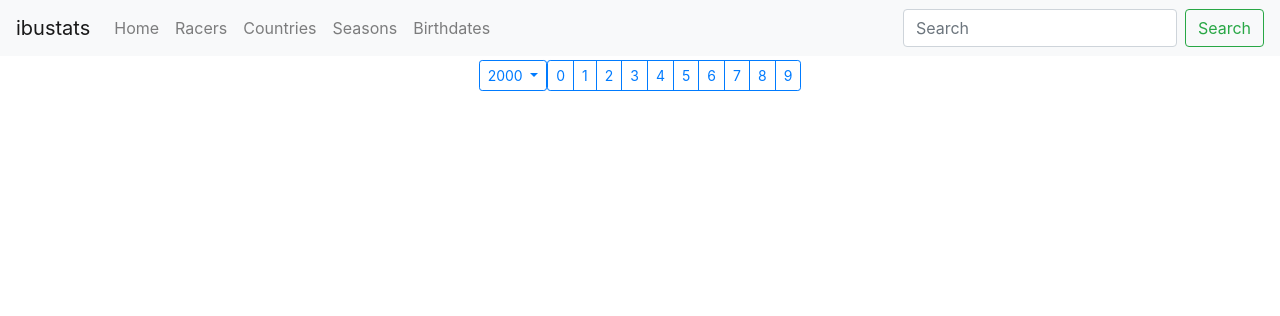
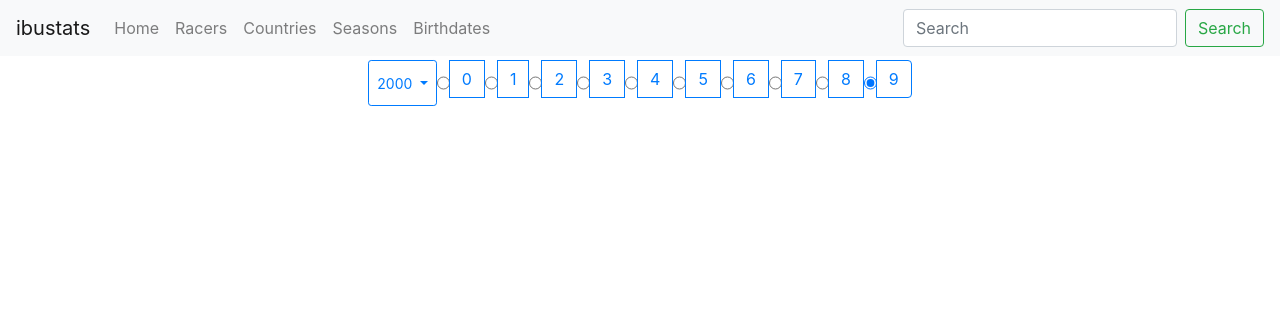
Before and after one commit to dreamerminsk/news, a Python web app: template templates/Birthdates.html in a window 1280 px wide. Shown: the top 316 px of the page. Run offline with Jinja, Linux system fonts and the light colour scheme; the template is opened without the code that fills it, so the values that code supplies are empty; some libraries are stand-ins or nearby versions.

Commit message:
Update Birthdates.html

```diff
--- a/templates/Birthdates.html
+++ b/templates/Birthdates.html
@@ -26,16 +26,26 @@
                     </div>
                 </div>
                 <div id="years" class="btn-group" role="group" aria-label="First group">
-                    <button type="button" class="btn btn-sm btn-outline-primary">0</button>
-                    <button type="button" class="btn btn-sm btn-outline-primary">1</button>
-                    <button type="button" class="btn btn-sm btn-outline-primary">2</button>
-                    <button type="button" class="btn btn-sm btn-outline-primary">3</button>
-                    <button type="button" class="btn btn-sm btn-outline-primary">4</button>
-                    <button type="button" class="btn btn-sm btn-outline-primary">5</button>
-                    <button type="button" class="btn btn-sm btn-outline-primary">6</button>
-                    <button type="button" class="btn btn-sm btn-outline-primary">7</button>
-                    <button type="button" class="btn btn-sm btn-outline-primary">8</button>
-                    <button type="button" class="btn btn-sm btn-outline-primary">9</button>
+                    <input type="radio" class="btn-check" name="btnradio" id="btnradio0" autocomplete="off" checked>
+                    <label class="btn btn-outline-primary" for="btnradio0">0</label>
+                    <input type="radio" class="btn-check" name="btnradio" id="btnradio1" autocomplete="off" checked>
+                    <label class="btn btn-outline-primary" for="btnradio1">1</label>
+                    <input type="radio" class="btn-check" name="btnradio" id="btnradio2" autocomplete="off" checked>
+                    <label class="btn btn-outline-primary" for="btnradio2">2</label>
+                    <input type="radio" class="btn-check" name="btnradio" id="btnradio3" autocomplete="off" checked>
+                    <label class="btn btn-outline-primary" for="btnradio3">3</label>
+                    <input type="radio" class="btn-check" name="btnradio" id="btnradio4" autocomplete="off" checked>
+                    <label class="btn btn-outline-primary" for="btnradio4">4</label>
+                    <input type="radio" class="btn-check" name="btnradio" id="btnradio5" autocomplete="off" checked>
+                    <label class="btn btn-outline-primary" for="btnradio5">5</label>
+                    <input type="radio" class="btn-check" name="btnradio" id="btnradio6" autocomplete="off" checked>
+                    <label class="btn btn-outline-primary" for="btnradio6">6</label>
+                    <input type="radio" class="btn-check" name="btnradio" id="btnradio7" autocomplete="off" checked>
+                    <label class="btn btn-outline-primary" for="btnradio7">7</label>
+                    <input type="radio" class="btn-check" name="btnradio" id="btnradio8" autocomplete="off" checked>
+                    <label class="btn btn-outline-primary" for="btnradio8">8</label>
+                    <input type="radio" class="btn-check" name="btnradio" id="btnradio9" autocomplete="off" checked>
+                    <label class="btn btn-outline-primary" for="btnradio9">9</label>
                 </div>
             </div>
         </div>
```
